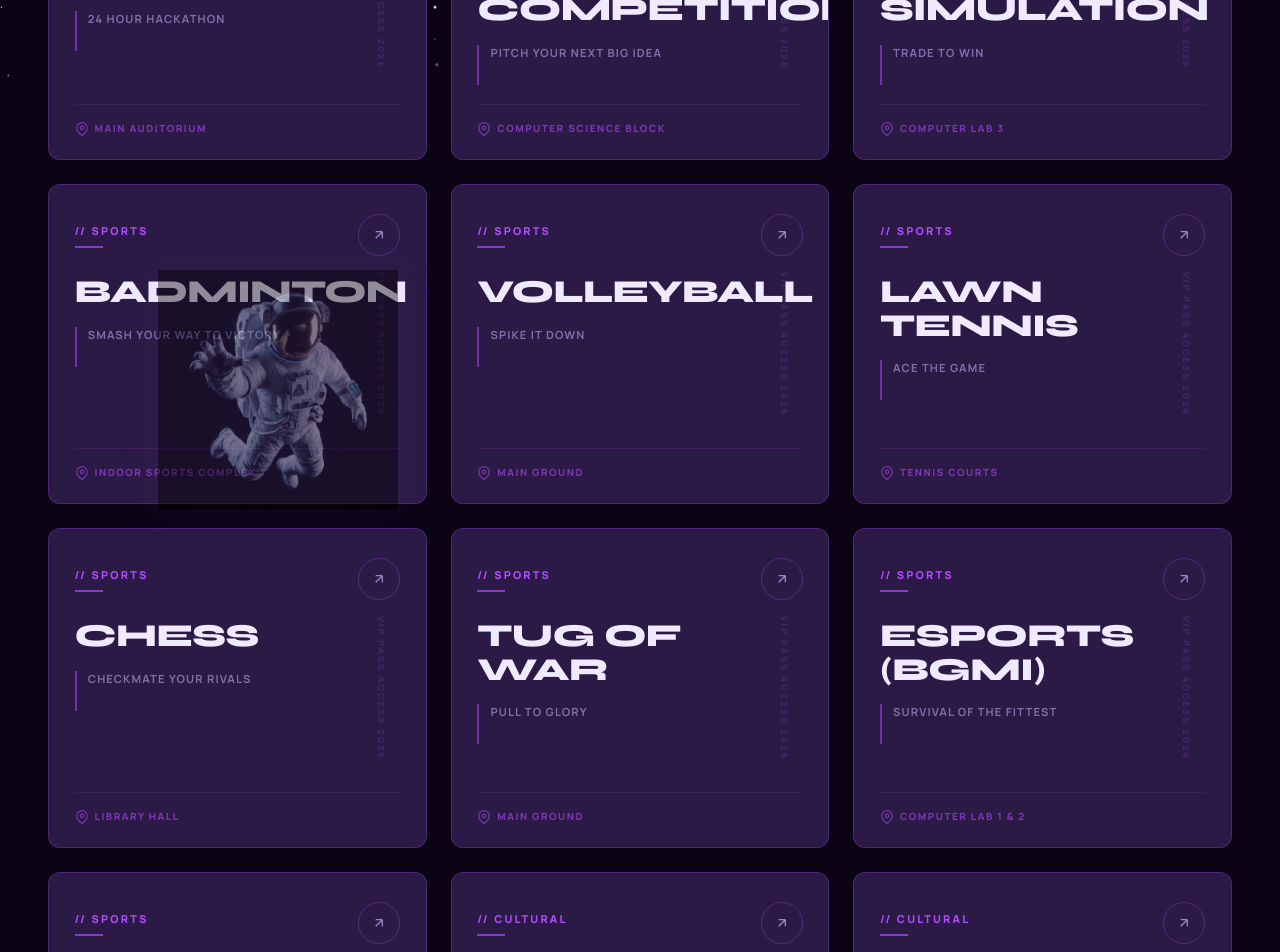
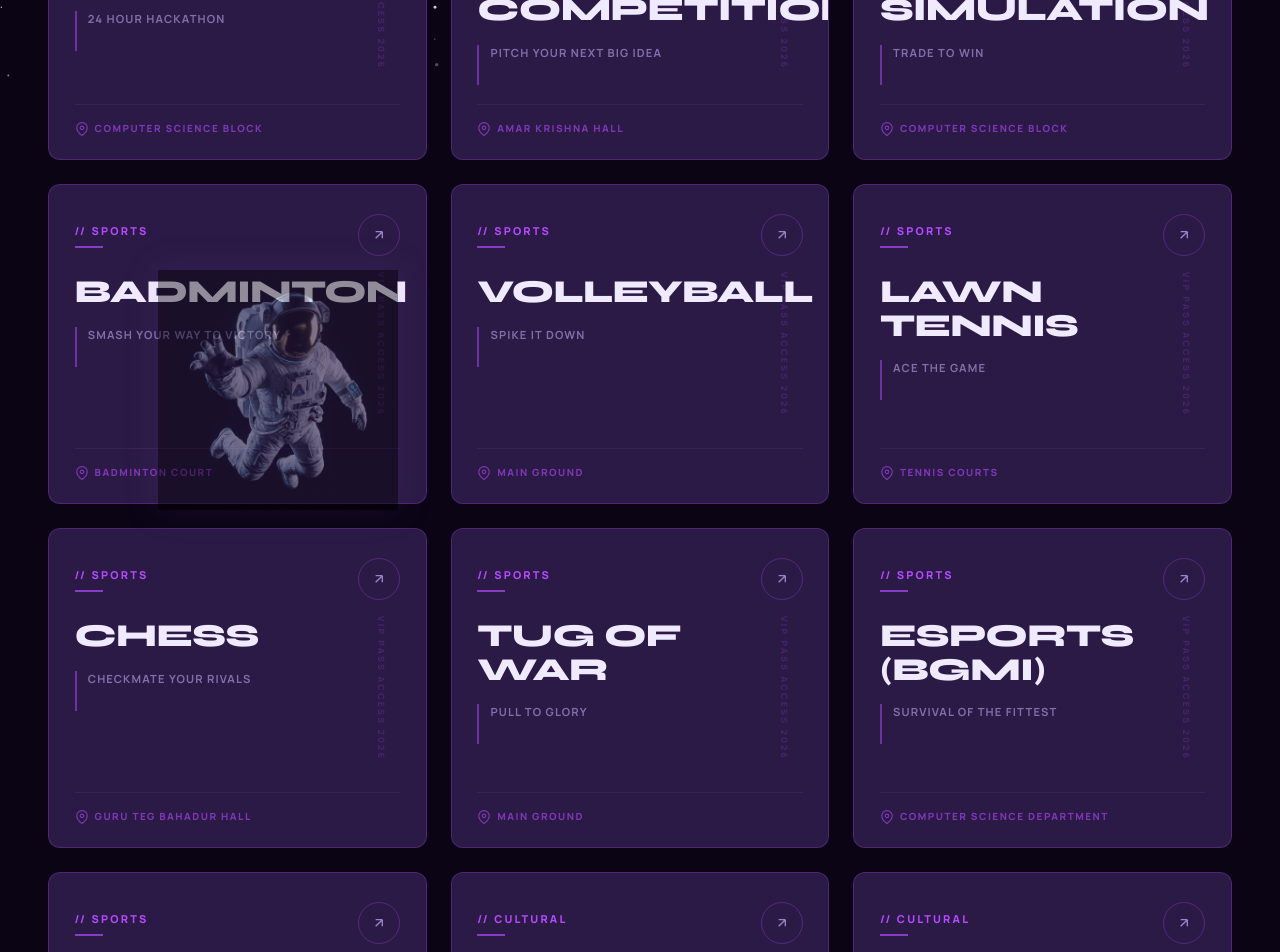
Before and after one commit to SnowFlowerr/REXIA-26, a React (Vite) app: page /event in a window 1280 px wide. Shown: the part 720-1672 px from the top of the page. Built offline with nearby package versions, Linux system fonts and the light colour scheme.

Commit message:
update code

```diff
--- a/src/sections/eventsData/events.js
+++ b/src/sections/eventsData/events.js
@@ -8,12 +8,12 @@ export const eventsData = [
         name: "starHack 1.0",
         tagline: "24 Hour Hackathon",
         description: "A thrilling 24-hour hackathon where you build, break, and innovate. Push your limits and create something extraordinary.",
-        location: "Main Auditorium",
+        location: "computer science block",
         overview: "starHack 1.0 is the premier 24-hour hackathon. Teams will collaborate to solve real-world problems. Expect late-night coding, mentors, and intense competition.",
         details: {
-          date: "April 18, 2026",
+          date: "May 7th & 8th, 2026",
           time: "10:00 AM (24 Hours)",
-          venue: "Main Auditorium",
+          venue: "computer science block",
           club: "Tech Club",
           facultyAdvisor: "Yashwant",
           teamSize: "2-4 members",
@@ -36,7 +36,7 @@ export const eventsData = [
         ],
         ranking: "Top 3 teams will be awarded.",
         contact: [
-          { name: "Alice", role: "Coordinator", phone: "+91 9876543210", email: "alice@example.com" }
+          { name: "Ravi", role: "Coordinator", phone: "+91 9311891503 ", email: "jharavi0605@gmail.com" }
         ]
       },
       {
@@ -44,17 +44,17 @@ export const eventsData = [
         name: "Startup Pitch Competition",
         tagline: "Pitch your next big idea",
         description: "Present your startup idea to a panel of expert judges and investors.",
-        location: "Computer Science Block",
+        location: "amar krishna hall",
         overview: "An opportunity for budding entrepreneurs to showcase their business models and prototypes.",
         details: {
-          date: "6th May, 2026",
+          date: "May 7th, 2026",
           time: "11:00 AM",
-          venue: "Computer Science Block",
+          venue: "amar krishna hall",
           club: "E-Cell",
           facultyAdvisor: "Yashwant",
           teamSize: "2-4 members",
-          registrationFee: "₹649 per team",
-          prizePoll: "60,000*"
+          registrationFee: "₹659 per team",
+          prizePoll: "fund according to pitch"
         },
         snapshots: [
           { round: "Round 1", format: "Pitch Deck", duration: "10 mins", eliminates: "Yes" }
@@ -71,7 +71,7 @@ export const eventsData = [
         ],
         ranking: "Top 3 startups will be funded/awarded.",
         contact: [
-          { name: "Bob", role: "Lead", phone: "+91 9876543211", email: "bob@example.com" }
+          { name: "Harendra", role: "Lead", phone: "+91 9664056008", email: "jharavi0605@gmail.com" }
         ]
       },
 
@@ -80,16 +80,16 @@ export const eventsData = [
         name: "Stock Market Simulation",
         tagline: "Trade to win",
         description: "Experience the thrill of the stock market in this real-time simulation.",
-        location: "Computer Lab 3",
+        location: "computer science block",
         overview: "Participants will use virtual money to trade stocks in a simulated environment reflecting real-world market volatility.",
         details: {
-          date: "April 19, 2026",
-          time: "9:00 AM",
-          venue: "Computer Lab 3",
+          date: "May 7th, 2026",
+          time: "11:00 AM",
+          venue: "computer science block",
           club: "Finance Club",
           facultyAdvisor: "Dr. Mehra",
           teamSize: "1 member",
-          registrationFee: "₹150",
+          registrationFee: "₹249",
           prizePoll: "10,000*"
         },
         snapshots: [
@@ -105,7 +105,8 @@ export const eventsData = [
         ],
         ranking: "Traders with the highest portfolio value win.",
         contact: [
-          { name: "Diana", role: "Coordinator", phone: "+91 9876543213", email: "diana@example.com" }
+          { name: "Bhudeo", role: "Coordinator", phone: "+91 6206310174", email: "jharavi0605@gmail.com" },
+          { name: "Aditya jindal", role: "Coordinator", phone: "+91 7719415700", email: "jharavi0605@gmail.com" }
         ]
       }
     ]
@@ -119,16 +120,16 @@ export const eventsData = [
         name: "Badminton",
         tagline: "Smash your way to victory",
         description: "Compete in the ultimate badminton tournament. Show your agility and reflexes.",
-        location: "Indoor Sports Complex",
+        location: "Badminton court ",
         overview: "Singles and doubles tournaments for both men and women.",
         details: {
-          date: "April 18, 2026",
+       date: "May 7th, 2026",
           time: "9:00 AM",
           venue: "Indoor Sports Complex",
-          club: "Sports Committee",
+          club: "Badminton court ",
           facultyAdvisor: "Mr. Singh",
           teamSize: "1-2 members",
-          registrationFee: "₹200",
+          registrationFee: "₹249",
           prizePoll: "10,000*"
         },
         snapshots: [
@@ -145,7 +146,8 @@ export const eventsData = [
         ],
         ranking: "Winner, Runner-up, and 3rd Place.",
         contact: [
-          { name: "Eve", role: "Sports Rep", phone: "+91 9876543214", email: "eve@example.com" }
+          { name: "Umang", role: "Sports Rep", phone: "+91 6204936468", email: "jharavi0605@gmail.com" },
+          { name: "Bhodeo", role: "Sports Rep", phone: "+91 6206310174", email: "jharavi0605@gmail.com" }
         ]
       },
       {
@@ -156,13 +158,13 @@ export const eventsData = [
         location: "Main Ground",
         overview: "Inter-college volleyball championship. Bring your best team to dominate the court.",
         details: {
-          date: "April 18, 2026",
+         date: "May 7th, 2026",
           time: "10:00 AM",
-          venue: "Main Ground",
+          venue: "Volleyball court",
           club: "Sports Committee",
           facultyAdvisor: "Mr. Singh",
           teamSize: "6-8 members",
-          registrationFee: "₹600 per team",
+          registrationFee: "₹249 per team",
           prizePoll: "10,000*"
         },
         snapshots: [
@@ -179,6 +181,7 @@ export const eventsData = [
         ],
         ranking: "Top 3 teams will be awarded.",
         contact: [
+          { name: "Frank", role: "Coordinator", phone: "+91 9876543215", email: "frank@example.com" },
           { name: "Frank", role: "Coordinator", phone: "+91 9876543215", email: "frank@example.com" }
         ]
       },
@@ -190,7 +193,7 @@ export const eventsData = [
         location: "Tennis Courts",
         overview: "Showcase your serves and volleys in our open tennis tournament.",
         details: {
-          date: "April 19, 2026",
+         date: "May 7th, 2026",
           time: "8:00 AM",
           venue: "Tennis Courts",
           club: "Sports Committee",
@@ -213,7 +216,8 @@ export const eventsData = [
         ],
         ranking: "Winner, Runner-up, and 3rd Place.",
         contact: [
-          { name: "Grace", role: "Coordinator", phone: "+91 9876543216", email: "grace@example.com" }
+          { name: "Harendra", role: "Lead", phone: "+91 9664056008", email: "jharavi0605@gmail.com" },
+          { name: "Utkarsh", role: "Lead", phone: "+91 6393257287", email: "jharavi0605@gmail.com" }
         ]
       },
       {
@@ -221,16 +225,16 @@ export const eventsData = [
         name: "Chess",
         tagline: "Checkmate your rivals",
         description: "A battle of minds in a classic chess tournament.",
-        location: "Library Hall",
+        location: "Guru teg Bahadur hall",
         overview: "Rapid and blitz chess tournaments. Calculate your moves and outsmart your opponents.",
         details: {
-          date: "April 18, 2026",
+    date: "May 7th, 2026",
           time: "1:00 PM",
-          venue: "Library Hall",
+          venue: "Guru teg Bahadur hall",
           club: "Chess Club",
           facultyAdvisor: "Dr. Verma",
           teamSize: "1 member",
-          registrationFee: "₹100",
+          registrationFee: "₹249",
           prizePoll: "10,000*"
         },
         snapshots: [
@@ -246,7 +250,7 @@ export const eventsData = [
         ],
         ranking: "Based on final Swiss standings.",
         contact: [
-          { name: "Heidi", role: "Arbiter", phone: "+91 9876543217", email: "heidi@example.com" }
+            { name: "Umang", role: "Sports Rep", phone: "+91 6204936468", email: "jharavi0605@gmail.com" },
         ]
       },
       {
@@ -257,13 +261,13 @@ export const eventsData = [
         location: "Main Ground",
         overview: "Gather your strongest teammates and pull your way to the top.",
         details: {
-          date: "April 19, 2026",
-          time: "4:00 PM",
-          venue: "Main Ground",
+          date: "May 7th, 2026",
+          time: "11:00 AM",
+          venue: "near vollyball court",
           club: "Sports Committee",
           facultyAdvisor: "Mr. Singh",
           teamSize: "8 members",
-          registrationFee: "₹400 per team",
+          registrationFee: "₹549 per team",
           prizePoll: "10,000*"
         },
         snapshots: [
@@ -279,7 +283,7 @@ export const eventsData = [
         ],
         ranking: "Last team standing wins.",
         contact: [
-          { name: "Ivan", role: "Coordinator", phone: "+91 9876543218", email: "ivan@example.com" }
+          { name: "Ravi", role: "Coordinator", phone: "+91 9311891503 ", email: "jharavi0605@gmail.com" }
         ]
       },
       {
@@ -287,12 +291,12 @@ export const eventsData = [
         name: "Esports (BGMI)",
         tagline: "Survival of the fittest",
         description: "Battle Royale tournament featuring BGMI.",
-        location: "Computer Lab 1 & 2",
+        location: "Computer Science Department",
         overview: "Squad up and drop into the battleground. Show your tactical skills and gunplay to secure the chicken dinner.",
         details: {
-          date: "April 18, 2026",
+         date: "May 7th, 2026",
           time: "5:00 PM",
-          venue: "Computer Lab 1",
+          venue: "computer science block",
           club: "Gaming Club",
           facultyAdvisor: "Mr. Kumar",
           teamSize: "4 members",
@@ -314,7 +318,7 @@ export const eventsData = [
         ],
         ranking: "Based on overall team standings.",
         contact: [
-          { name: "Jack", role: "Admin", phone: "+91 9876543219", email: "jack@example.com" }
+          { name: "Ayush Prashad", role: "coordinator", phone: "+91 9350648039", email: "jharavi0605@gmail.com" }
         ]
       }
       ,{
@@ -322,16 +326,16 @@ export const eventsData = [
   name: "Table Tennis",
   tagline: "Small ball. Big battles.",
   description: "Step up to the table and prove your reflexes are faster than the rest. Singles and doubles — every point counts.",
-  location: "Indoor Sports Complex",
+  location: "Guru teg Bahadur hall ",
   overview: "Singles and doubles tournaments for both men and women. Fast-paced rallies, precision shots, and nerves of steel — the table tennis arena at REXIA'26 is where champions are separated from the rest.",
   details: {
-    date: "April 19, 2026",
+      date: "May 7th, 2026",
     time: "10:00 AM",
-    venue: "Indoor Sports Complex, Table Tennis Hall",
+    venue: "Guru teg Bahadur hall ",
     club: "Sports Committee",
     facultyAdvisor: "Mr. Singh",
     teamSize: "1-2 members",
-    registrationFee: "₹200",
+    registrationFee: "₹249",
     prizePoll: "10,000*"
   },
   snapshots: [
@@ -354,7 +358,7 @@ export const eventsData = [
   ],
   ranking: "Winner, Runner-up, and 3rd Place decided by playoff.",
   contact: [
-    { name: "Eve", role: "Sports Rep", phone: "+91 9876543214", email: "eve@example.com" }
+    { name: "Keshav Agarwal", role: "Sports Rep", phone: "+91 8777768303", email: "jharavi0605@gmail.com" }
   ]
 }
     ]
@@ -368,16 +372,16 @@ export const eventsData = [
         name: "Group Dance",
         tagline: "Sync your steps",
         description: "Showcase your choreography and coordination in the group dance competition.",
-        location: "Main Stage",
+        location: "amar krishna hall ",
         overview: "An energetic dance battle where teams perform various styles from hip-hop to classical.",
         details: {
-          date: "April 18, 2026",
-          time: "6:00 PM",
+         date: "May 7th, 2026",
+          time: "4:00 PM",
           venue: "Main Stage",
           club: "Dance Society",
           facultyAdvisor: "Mrs. Desai",
-          teamSize: "5-15 members",
-          registrationFee: "₹1000 per team",
+          teamSize: "2-9 members",
+          registrationFee: "₹599 per team",
           prizePoll: "10,000*"
         },
         snapshots: [
@@ -395,8 +399,7 @@ export const eventsData = [
         ],
         ranking: "Top 3 performances.",
         contact: [
-          { name: "Karen", role: "Coordinator", phone: "+91 9876543220", email: "karen@example.com" }
-        ]
+  { name: "Harendra", role: "Lead", phone: "+91 9664056008", email: "jharavi0605@gmail.com" }        ]
       },
 
       {
@@ -404,16 +407,16 @@ export const eventsData = [
         name: "Singing",
         tagline: "Let your voice be heard",
         description: "Solo and duet singing competition covering all genres.",
-        location: "Acoustic Hall",
+        location: "amar krishna hall ",
         overview: "Serenade the audience and judges with your vocal prowess.",
         details: {
-          date: "April 18, 2026",
+          date: "May 7th, 2026",
           time: "11:00 AM",
-          venue: "Acoustic Hall",
+          venue: "amar krishna hall ",
           club: "Music Society",
           facultyAdvisor: "Dr. Bose",
           teamSize: "1-2 members",
-          registrationFee: "₹200",
+          registrationFee: "₹249",
           prizePoll: "10,000*"
         },
         snapshots: [
@@ -432,7 +435,7 @@ export const eventsData = [
         ],
         ranking: "Top 3 singers.",
         contact: [
-          { name: "Mona", role: "Coordinator", phone: "+91 9876543222", email: "mona@example.com" }
+          { name: "Subhi", role: "Coordinator", phone: "+91 8112540737", email: "jharavi0605@gmail.com" }
         ]
       },
       {
@@ -440,12 +443,12 @@ export const eventsData = [
         name: "Poster Design",
         tagline: "Paint your imagination",
         description: "A digital and physical poster making competition.",
-        location: "Art Gallery",
+        location: "Guru teg Bahadur hall ",
         overview: "Showcase your artistic and design skills based on a given theme.",
         details: {
-          date: "April 19, 2026",
+          date: "May 7th, 2026",
           time: "10:00 AM",
-          venue: "Art Gallery",
+          venue: "Guru teg Bahadur hall ",
           club: "Fine Arts Club",
           facultyAdvisor: "Mr. Das",
           teamSize: "1-2 members",
@@ -467,7 +470,7 @@ export const eventsData = [
         ],
         ranking: "Top 3 designs.",
         contact: [
-          { name: "Nina", role: "Coordinator", phone: "+91 9876543223", email: "nina@example.com" }
+         { name: "Harendra", role: "Lead", phone: "+91 9664056008", email: "jharavi0605@gmail.com" }
         ]
       },
       {
@@ -478,13 +481,13 @@ export const eventsData = [
         location: "Campus Wide",
         overview: "Create the most engaging and viral reel showcasing the spirit of REXIA'26.",
         details: {
-          date: "April 18-19, 2026",
+           date: "May 7th, 2026",
           time: "All Day",
           venue: "Campus Wide",
           club: "Media Club",
           facultyAdvisor: "Mrs. Kapoor",
           teamSize: "1-3 members",
-          registrationFee: "Free (Inner Students Only)",
+          registrationFee: "₹249",
           prizePoll: "10,000*"
         },
         snapshots: [
```
